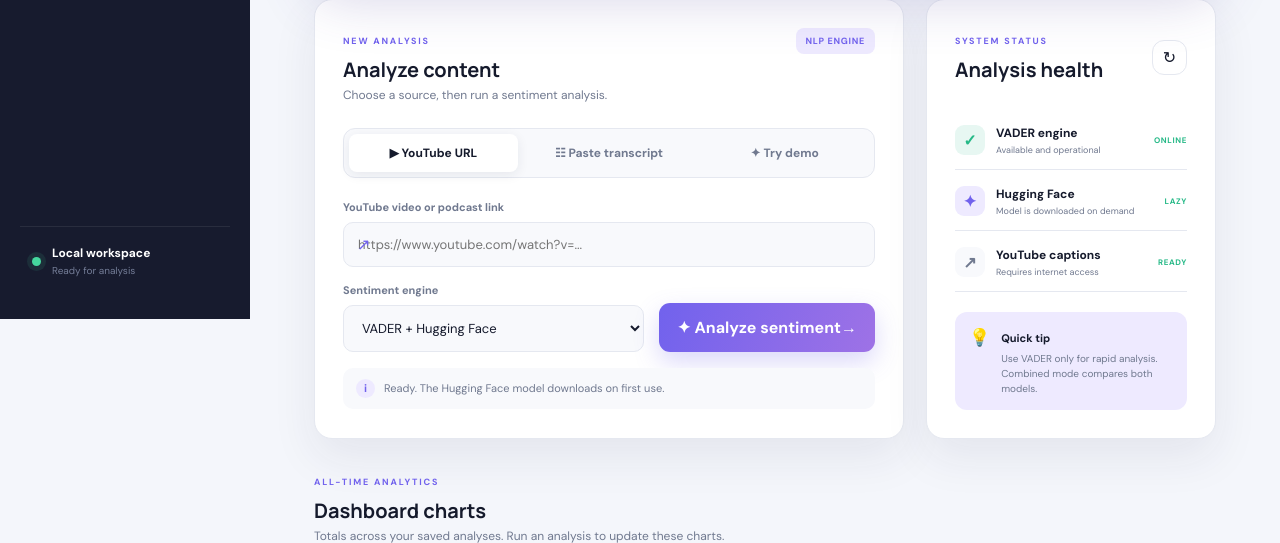
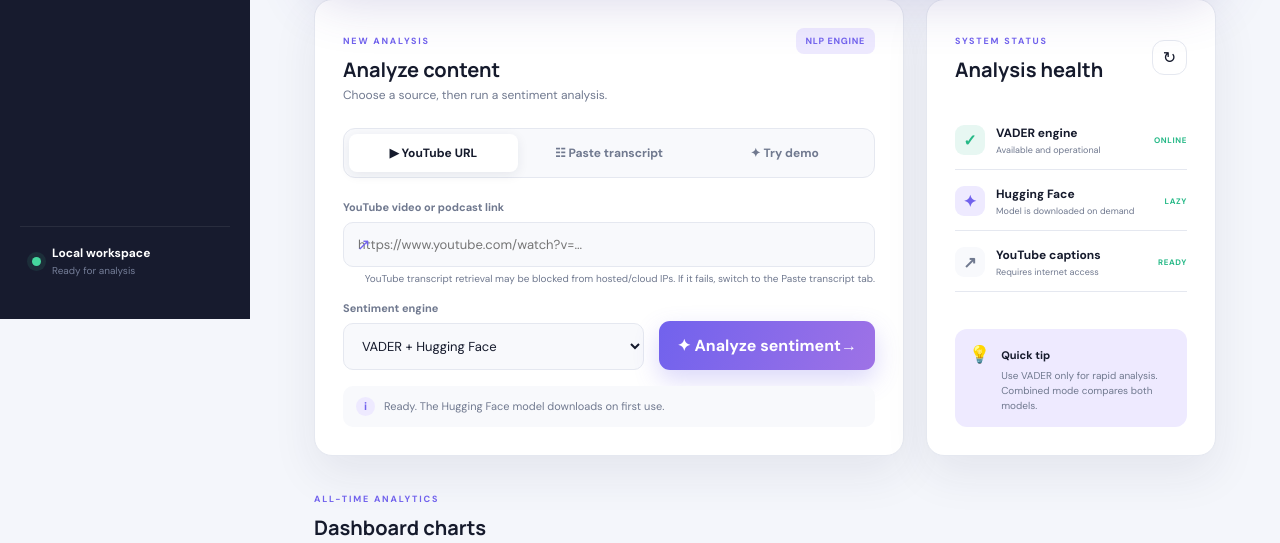
Before and after one commit to Sinazo35/SentimentTool, a Flask app: page / in a window 1280 px wide. Shown: the part 481-1024 px from the top of the page. Run offline with Flask 3, Linux system fonts and the light colour scheme.

Commit message:
Add clearer YouTube block guidance

```diff
--- a/app.py
+++ b/app.py
@@ -105,7 +105,7 @@ def youtube_transcript_error(exc):
     if any(term in message for term in ("requestblocked", "ipblocked", "blocked by youtube", "cloud provider")):
         return (
             "YouTube is blocking transcript requests from this deployment's IP address. "
-            "Use the Paste transcript option or deploy the app on an IP that YouTube permits."
+            "Use the Paste transcript option instead, or run the app on a non-blocked IP."
         )
     return "Could not retrieve the YouTube transcript. The video may have no English captions or YouTube may be temporarily unavailable."
 
--- a/static/app.js
+++ b/static/app.js
@@ -57,6 +57,15 @@ function setSource(nextSource) {
     $("text").value = "";
     $("status").innerHTML = '<span class="message-icon">i</span><span>Demo mode uses a built-in sample transcript with VADER.</span>';
   }
+}
+
+function handleYoutubeBlockedMessage(message) {
+  if (!message.includes("YouTube is blocking transcript requests")) return false;
+  setSource("text");
+  $("text").focus();
+  $("status").innerHTML = '<span class="message-icon error">!</span><span>YouTube is blocking transcript requests from this deployment\'s IP address. Use the Paste transcript option instead.</span>';
+  showToast("YouTube blocks this deployment IP. Use Paste transcript instead.", "error");
+  return true;
 }
 
 function updateCharacterCount() {
@@ -151,8 +160,13 @@ async function runAnalysis() {
     await loadHistory();
     showToast("Sentiment analysis completed.");
   } catch (error) {
-    $("status").innerHTML = `<span class="message-icon error">!</span><span>${escapeHTML(error.message)}</span>`;
-    showToast(error.message, "error");
+    const message = error.message || "Analysis failed.";
+    if (handleYoutubeBlockedMessage(message)) {
+      // keep user in paste-transcript mode with a clear recovery path
+    } else {
+      $("status").innerHTML = `<span class="message-icon error">!</span><span>${escapeHTML(message)}</span>`;
+      showToast(message, "error");
+    }
   } finally {
     setLoading(false);
   }
--- a/templates/index.html
+++ b/templates/index.html
@@ -58,6 +58,7 @@
             <div class="field-group" id="youtubeField">
               <label for="url">YouTube video or podcast link</label>
               <div class="input-wrap"><span>↗</span><input id="url" type="url" placeholder="https://www.youtube.com/watch?v=..." autocomplete="url"></div>
+              <small class="helper-text">YouTube transcript retrieval may be blocked from hosted/cloud IPs. If it fails, switch to the Paste transcript tab.</small>
             </div>
             <div class="field-group hidden" id="textField">
               <label for="text">Transcript or spoken words</label>
```
